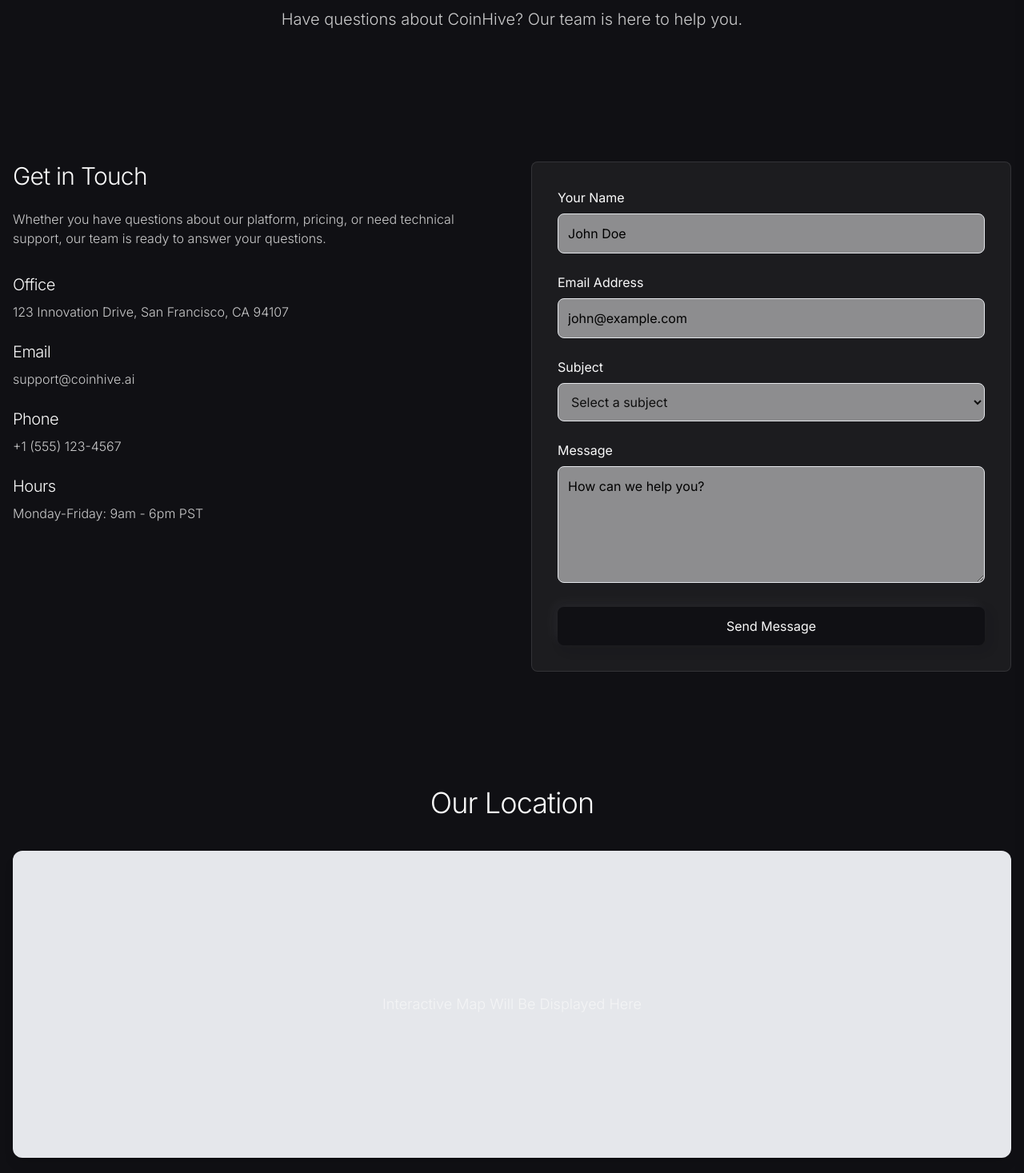
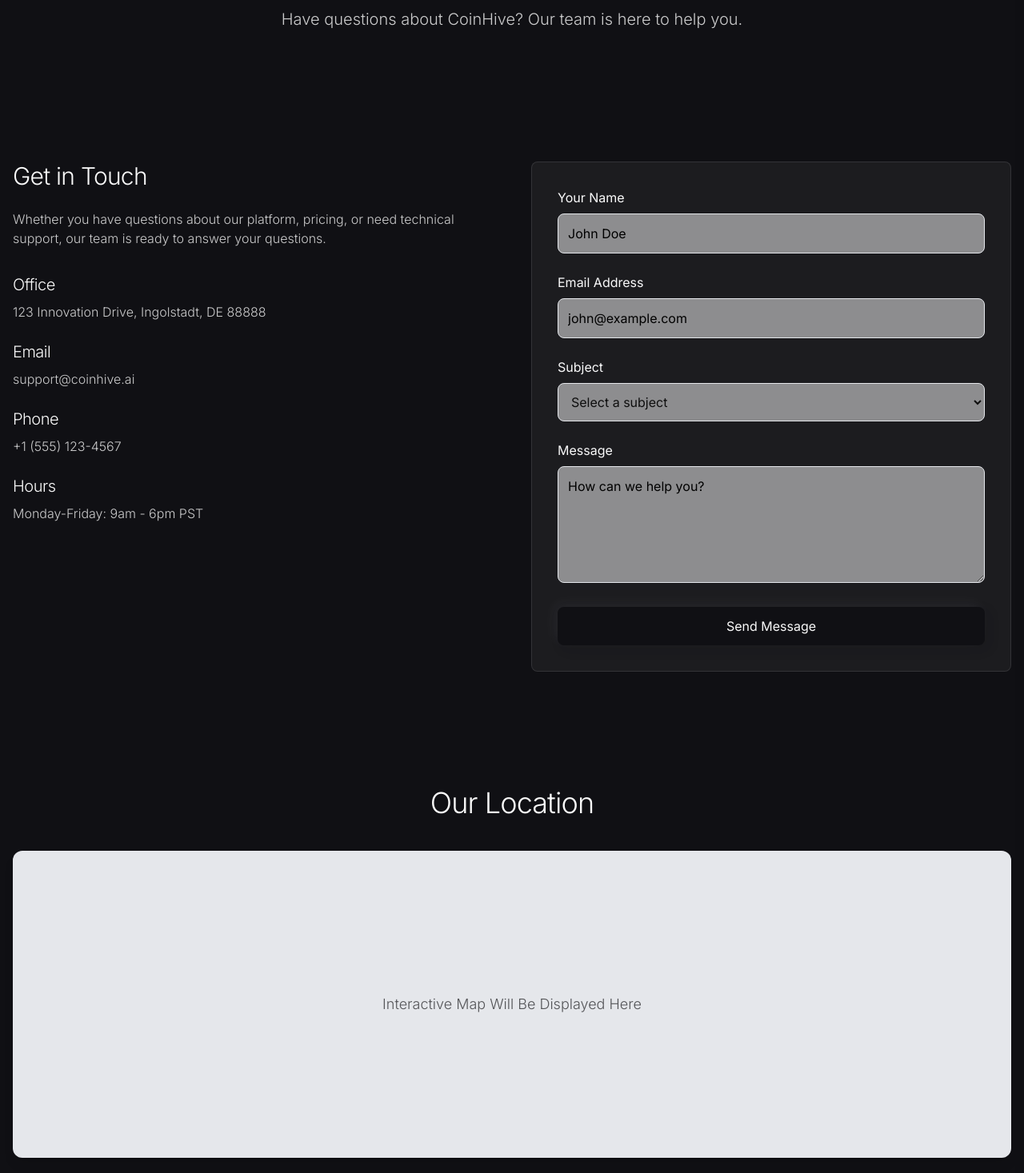
Before and after one commit to abdzees/CoinHive-AI-Crypto-Trading-Site, a React (Vite) app: page /contact in a window 1280 px wide. Shown: the part 222-1689 px from the top of the page at 80% size. Built offline with nearby package versions, Linux system fonts and the light colour scheme.

Commit message:
Visual edit in Lovable
Edited UI in Lovable

```diff
--- a/src/pages/Contact.tsx
+++ b/src/pages/Contact.tsx
@@ -74,7 +74,7 @@ const Contact: React.FC = () => {
               <div className="space-y-6">
                 <div>
                   <h3 className="text-xl mb-2">Office</h3>
-                  <p className="opacity-80">123 Innovation Drive, San Francisco, CA 94107</p>
+                  <p className="opacity-80">123 Innovation Drive, Ingolstadt, DE 88888</p>
                 </div>
 
                 <div>
@@ -150,7 +150,7 @@ const Contact: React.FC = () => {
             <div className="rounded-xl overflow-hidden shadow-lg h-96 bg-gray-200">
               {/* Placeholder for map */}
               <div className="w-full h-full flex items-center justify-center">
-                <span className="text-lg opacity-70">Interactive Map Will Be Displayed Here</span>
+                <span className="text-lg opacity-70 text-zinc-900">Interactive Map Will Be Displayed Here</span>
               </div>
             </div>
           </ScrollReveal>
```
